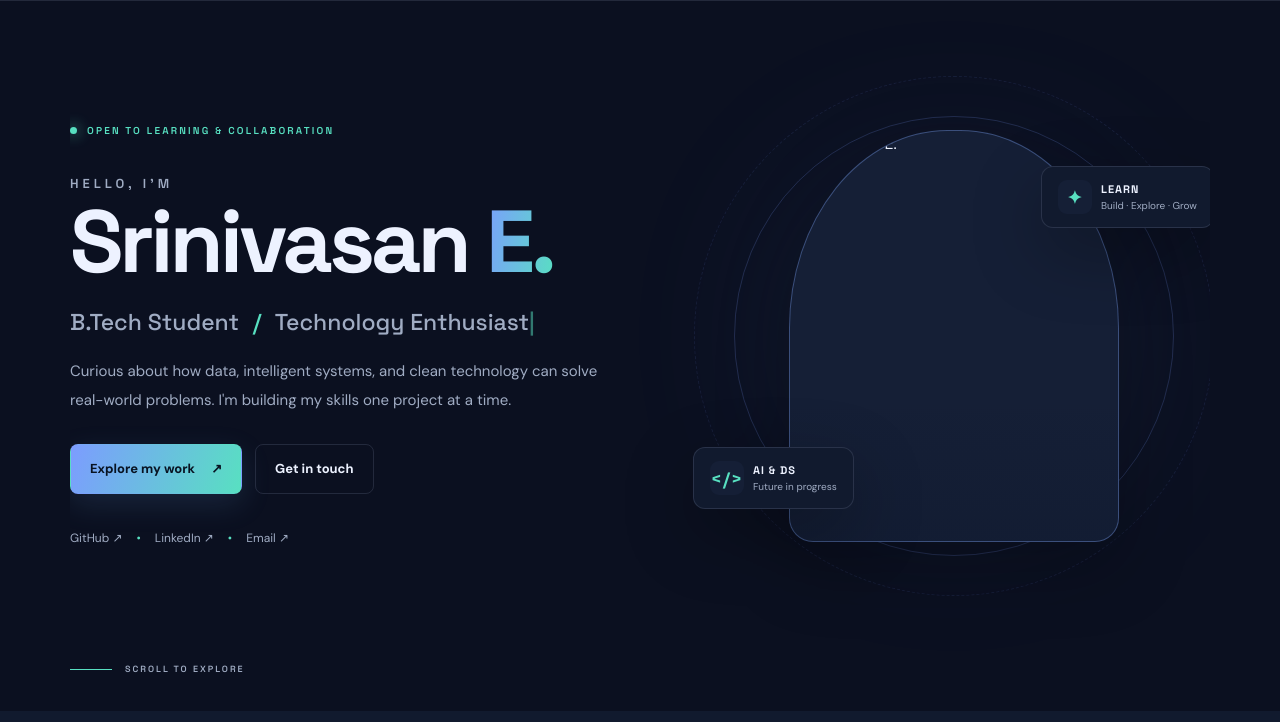
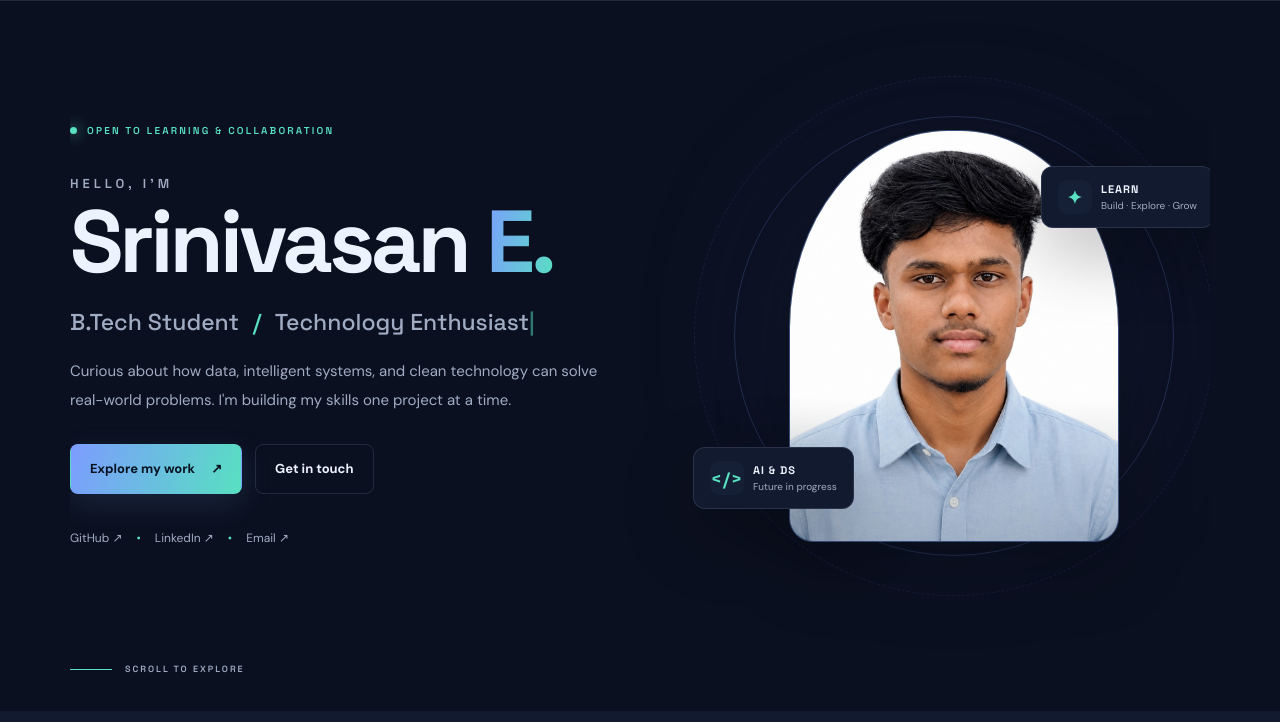
Before and after one commit to srinitech46-crypto/srinitech46-crypto.github.io, a plain HTML site: page index.html in a window 1280 px wide. Shown: the part 78-800 px from the top of the page. Drawn offline with Linux system fonts and the light colour scheme.

Commit message:
Update index.html

```diff
--- a/index.html
+++ b/index.html
@@ -48,7 +48,7 @@
       <div class="hero-visual reveal">
         <div class="orbit orbit-one"></div><div class="orbit orbit-two"></div>
        <div class="photo-frame">
-    <img src="./assets/profile.jpg" alt="Srinivasan E.">
+    <img src="profile.jpg" alt="Srinivasan E.">
 </div>
         <div class="floating-card card-top"><span class="float-icon">✦</span><span>LEARN</span><small>Build · Explore · Grow</small></div>
         <div class="floating-card card-bottom"><span class="code-icon">&lt;/&gt;</span><span>AI & DS</span><small>Future in progress</small></div>
```
